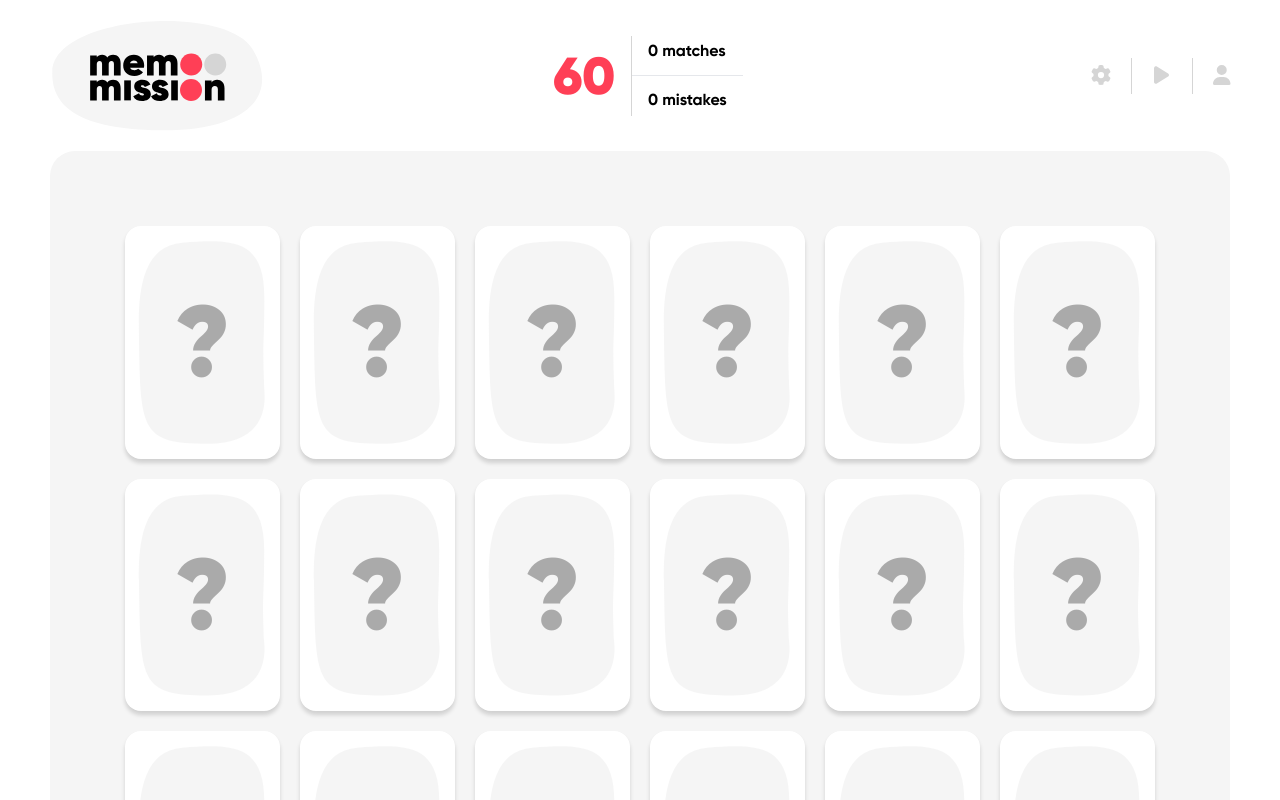
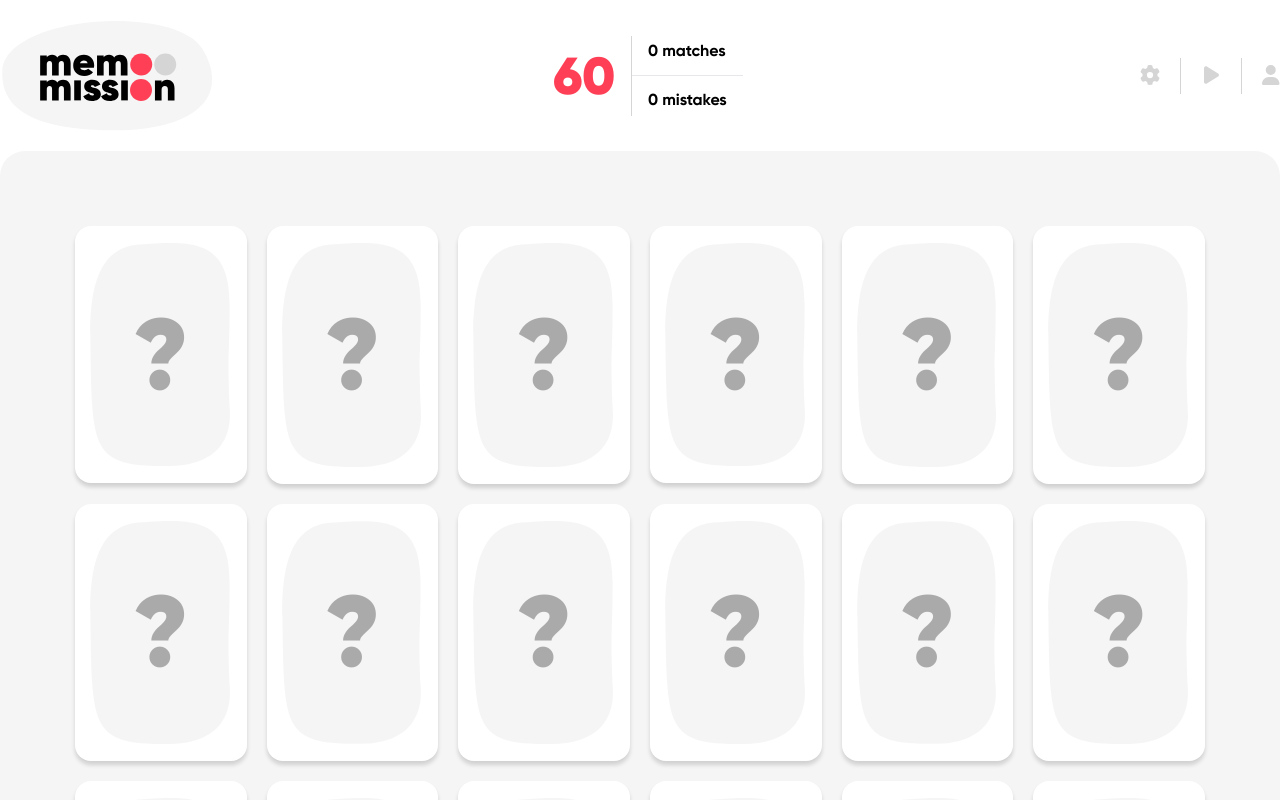
Before and after one commit to tzs007/memo-mission, a React (Create React App) app: page /game in a window 1280 px wide. Shown: the top 800 px of the page. Built offline with nearby package versions, Linux system fonts and the light colour scheme.

Commit message:
paddings fixed

```diff
--- a/src/components/templates/Game.tsx
+++ b/src/components/templates/Game.tsx
@@ -38,7 +38,7 @@ export const Game = () => {
   return (
     <section
       id="memo-mission"
-      className="container mx-auto pb-[50px] px-[50px]"
+      className="container mx-auto pb-[50px] max-sm:px-[50px]"
     >
       <div className="w-full">
         <Header />
```
